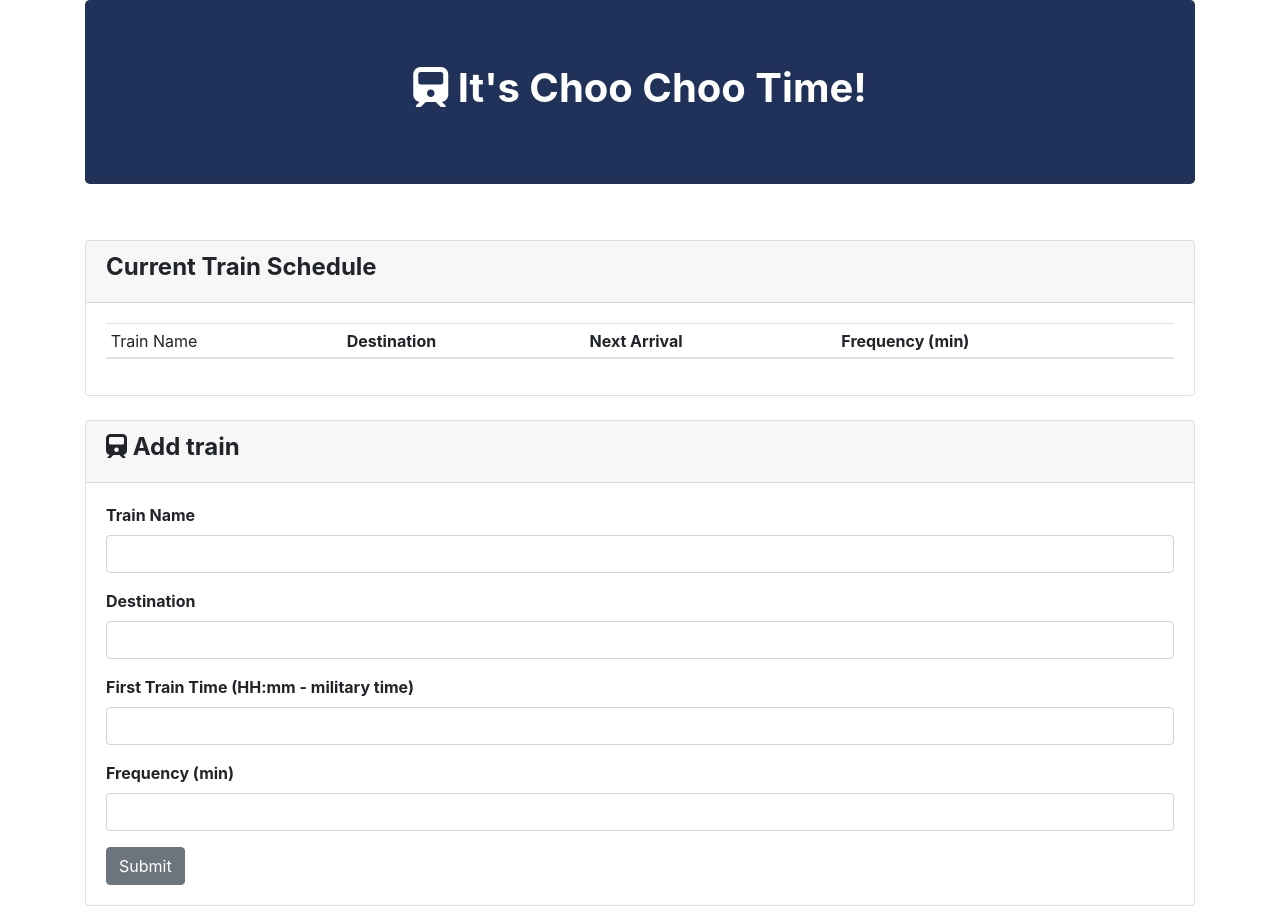
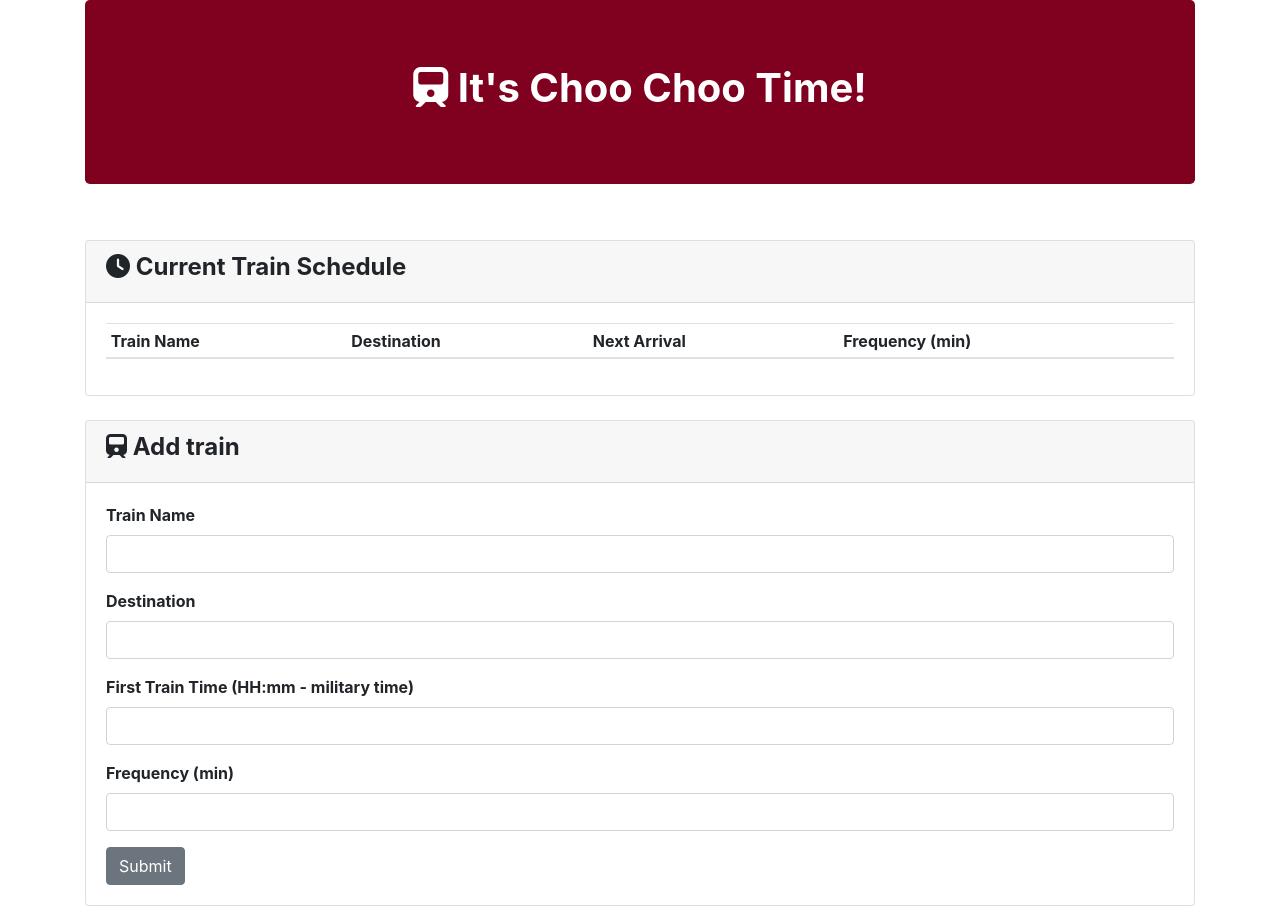
Before and after one commit to AlexBriody/TrainSchedule, a plain HTML site: page index.html in a window 1280 px wide. Shown: the top 906 px of the page. Drawn offline with nearby package versions, Linux system fonts and the light colour scheme; no server answers.

Commit message:
html correction

```diff
--- a/index.html
+++ b/index.html
@@ -36,7 +36,7 @@
     <div class="container">
 
         <!-- Jumbotron for Title -->
-        <div class="jumbotron" style="background-color: #20315A ; color: white;">
+        <div class="jumbotron" style="background-color: #800020 ; color: white;">
             <h1 class="text-center">
                 <strong>
                     <i class="fas fa-train"></i> It's Choo Choo Time!</strong>
@@ -52,7 +52,7 @@
 
                     <!-- card Heading for the retrieved articles box -->
                     <div class="card-header">
-                        <h4><strong><i class="table"></i>Current Train Schedule</strong></h4>
+                        <h4><strong><i class="table"></i><i class="fas fa-clock"></i> Current Train Schedule</strong></h4>
                     </div>
 
                     <!-- This main card will hold each of the resulting articles -->
@@ -60,7 +60,7 @@
                         <table class="table table-sm table-hover" id="train-table">
                             <thead>
                                 <tr>
-                                    <th scope="col"></strong>Train Name</strong></th>
+                                    <th scope="col"><strong>Train Name</strong></th>
                                     <th scope="col"><strong>Destination</strong></th>
                                     <th scope="col"><strong>Next Arrival</strong></th>
                                     <th scope="col"><strong>Frequency (min)</strong></th>
```
